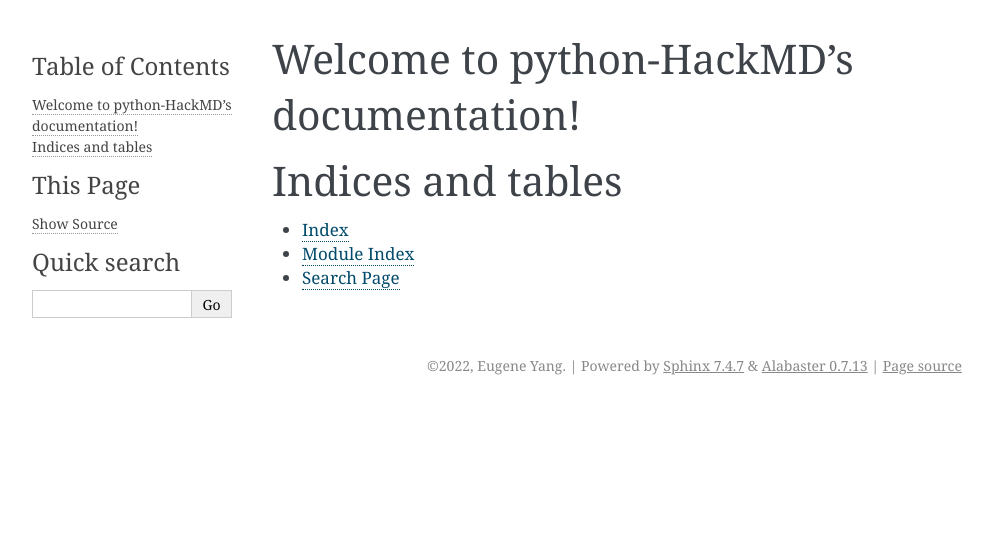
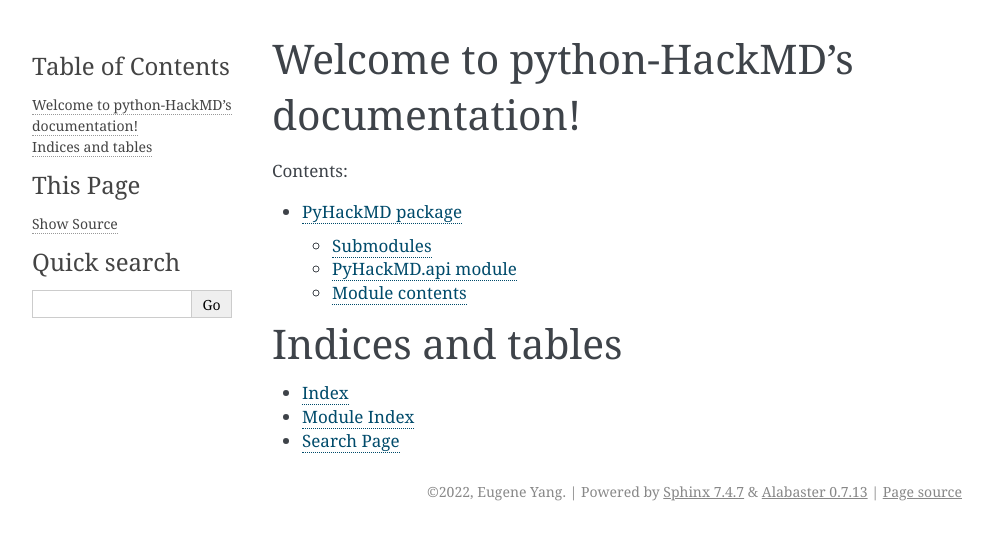
Before and after one commit to eugene87222/python-HackMD, a Sphinx documentation site: the page built from docs/source/index.rst, in a window 1280 px wide. Shown: the top 540 px of the page, without its empty margins (148-1141 px from the left). Built offline with Sphinx 7.4.7, drawn with Linux system fonts in a browser that asks for light colours; part of the change alters nothing that is shown.

```diff
--- a/docs/requirements.txt
+++ /dev/null
@@ -1,4 +0,0 @@
-# Defining the exact version will make sure things don't break
-sphinx==5.3.0
-# sphinx_rtd_theme==1.0.0
-# readthedocs-sphinx-search==0.1.1
--- a/docs/source/conf.py
+++ b/docs/source/conf.py
@@ -22,23 +22,13 @@ extensions = [
    'sphinx.ext.doctest',
    'sphinx.ext.autodoc',
    'sphinx.ext.autosummary',
-   'sphinx.ext.intersphinx',
-   # 'autoapi.extension',
 ]
 
-intersphinx_mapping = {
-    'python': ('https://docs.python.org/3/', None),
-    'sphinx': ('https://www.sphinx-doc.org/en/master/', None),
-}
-intersphinx_disabled_domains = ['std']
+templates_path = ['_templates']
 
-templates_path = ['_templates']
-# exclude_patterns = []
-
-# autoapi_dirs = ['../../src']
 
 # -- Options for HTML output -------------------------------------------------
 # https://www.sphinx-doc.org/en/master/usage/configuration.html#options-for-html-output
 
 html_theme = 'alabaster'
-# html_static_path = ['_static']
+html_static_path = ['_static']
--- a/docs/source/index.rst
+++ b/docs/source/index.rst
@@ -6,11 +6,11 @@
 Welcome to python-HackMD's documentation!
 =========================================
 
-.. .. toctree::
-..    :maxdepth: 4
-..    :caption: Contents:
+.. toctree::
+   :maxdepth: 4
+   :caption: Contents:
 
-..    PyHackMD
+   PyHackMD
 
 
 Indices and tables
```
Also changed, not shown: .readthedocs.yaml (deleted), 1 other file.
